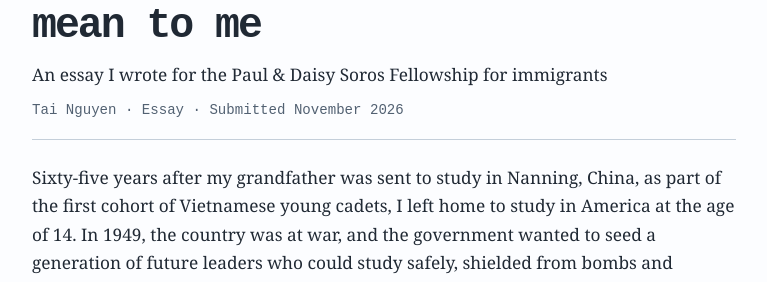
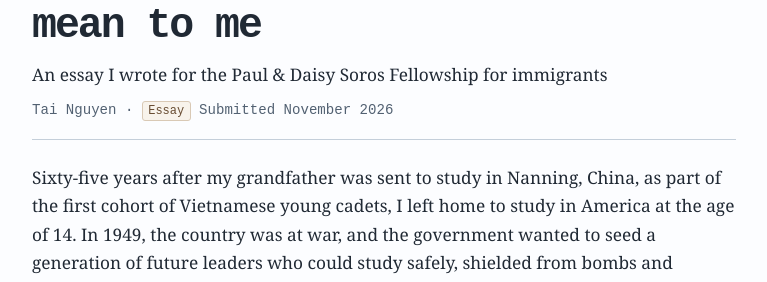
Before and after one commit to taidnguyen/taidnguyen.github.io, a Jekyll site: the page built from _posts/2026-11-01-new-american.md, in a window 1280 px wide. Shown: the part 149-431 px from the top of the page, without its empty margins (256-1023 px from the left). Built offline with Jekyll 4.4.1, drawn with Linux system fonts in a browser that asks for light colours.

Commit message:
Writing: Essay/Technical tags on homepage list and post bylines

```diff
--- /dev/null
+++ b/_includes/writing-tag.html
@@ -0,0 +1,2 @@
+{%- assign label = include.kind | default: 'Technical' -%}
+<span class="writing-tag writing-tag--{{ label | slugify }}">{{ label | escape }}</span>
--- a/_layouts/home.html
+++ b/_layouts/home.html
@@ -19,6 +19,7 @@
   <meta name="viewport" content="width=device-width, initial-scale=1">
 
   <link rel="stylesheet" type="text/css" href="{{ '/assets/css/home.css' | relative_url }}?v=blue1" />
+  <link rel="stylesheet" href="{{ '/assets/css/writing-tag.css' | relative_url }}">
   <link rel="canonical" href="{{ page.url | replace:'index.html','' | prepend: site.baseurl | prepend: site.url }}">
   <link href="https://fonts.googleapis.com/css?family=Lato:400,700,400italic,700italic" rel="stylesheet" type="text/css">
 
--- a/_layouts/writing.html
+++ b/_layouts/writing.html
@@ -40,6 +40,7 @@
   {% endif %}
 
   <link rel="stylesheet" href="{{ site.baseurl }}/assets/css/writing.css">
+  <link rel="stylesheet" href="{{ '/assets/css/writing-tag.css' | relative_url }}">
   <link rel="canonical" href="{{ page.url | replace:'index.html','' | prepend: site.baseurl | prepend: site.url }}">
   <link href="https://fonts.googleapis.com/css2?family=Lato:ital,wght@0,400;0,700;1,400&family=Source+Serif+4:ital,wght@0,400;0,600;1,400&display=swap" rel="stylesheet">
 
@@ -87,7 +88,7 @@
     <header>
       <h1>{{ page.title | escape }}</h1>
       {% if page.kind == 'Essay' %}<p>{{ page.description | escape }}</p>{% endif %}
-      <p class="byline">{% if page.kind == 'Essay' %}{{ site.name }} · Essay · Submitted {{ page.date | date: '%B %Y' }}{% else %}Technical · {{ page.date | date: '%B %-d, %Y' }}{% if page.read_time %} · {{ page.read_time }} min read{% endif %}{% endif %}</p>
+      <p class="byline">{% if page.kind == 'Essay' %}{{ site.name }} · {% endif %}{% include writing-tag.html kind=page.kind %} {% if page.kind == 'Essay' %}Submitted {{ page.date | date: '%B %Y' }}{% else %}{{ page.date | date: '%B %-d, %Y' }}{% if page.read_time %} · {{ page.read_time }} min read{% endif %}{% endif %}</p>
     </header>
     <div class="blog-content">{{ content }}</div>
   </article></main>
--- /dev/null
+++ b/assets/css/writing-tag.css
@@ -0,0 +1,15 @@
+.writing-tag {
+  display:inline-block;
+  padding:0 .45em;
+  border:1px solid #bccfe0;
+  border-radius:3px;
+  background:#edf4fa;
+  color:#244d72;
+  font:500 .75rem/1.5 ui-monospace,monospace;
+  white-space:nowrap;
+}
+.writing-tag--essay {
+  border-color:#d9c9b5;
+  background:#f8f3eb;
+  color:#684c32;
+}
```
